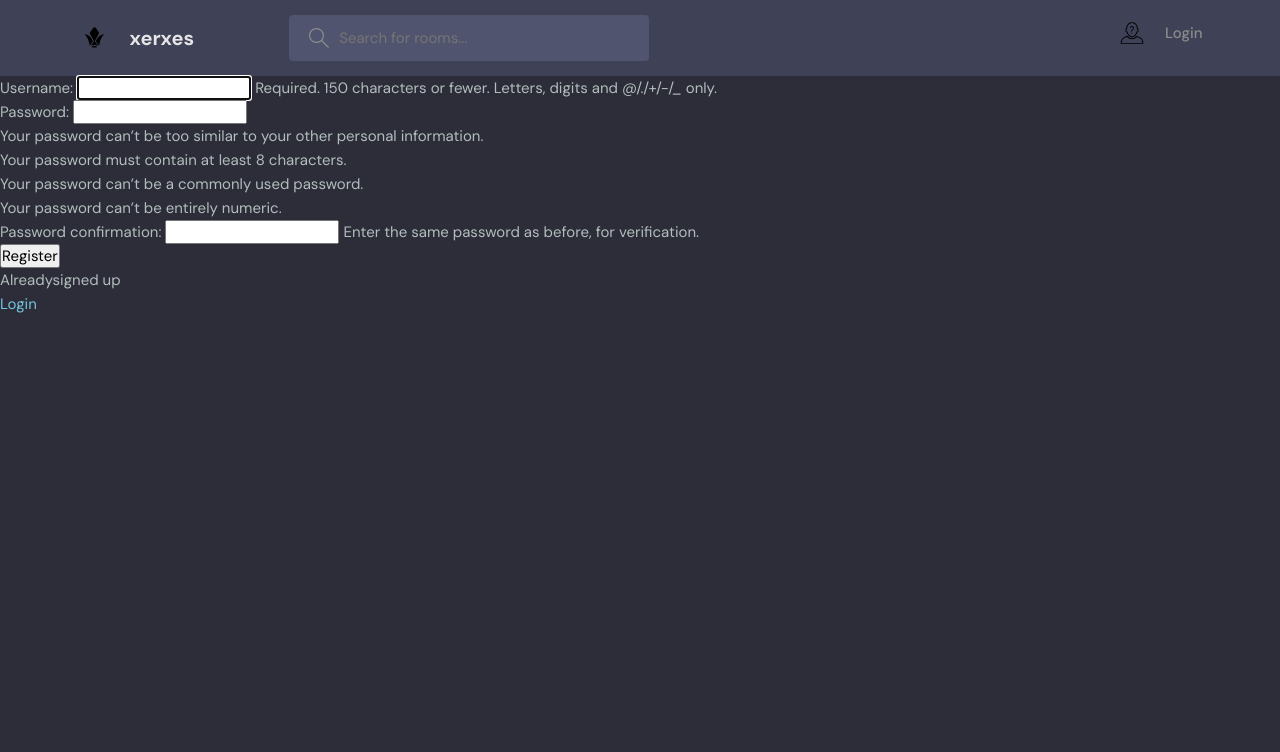
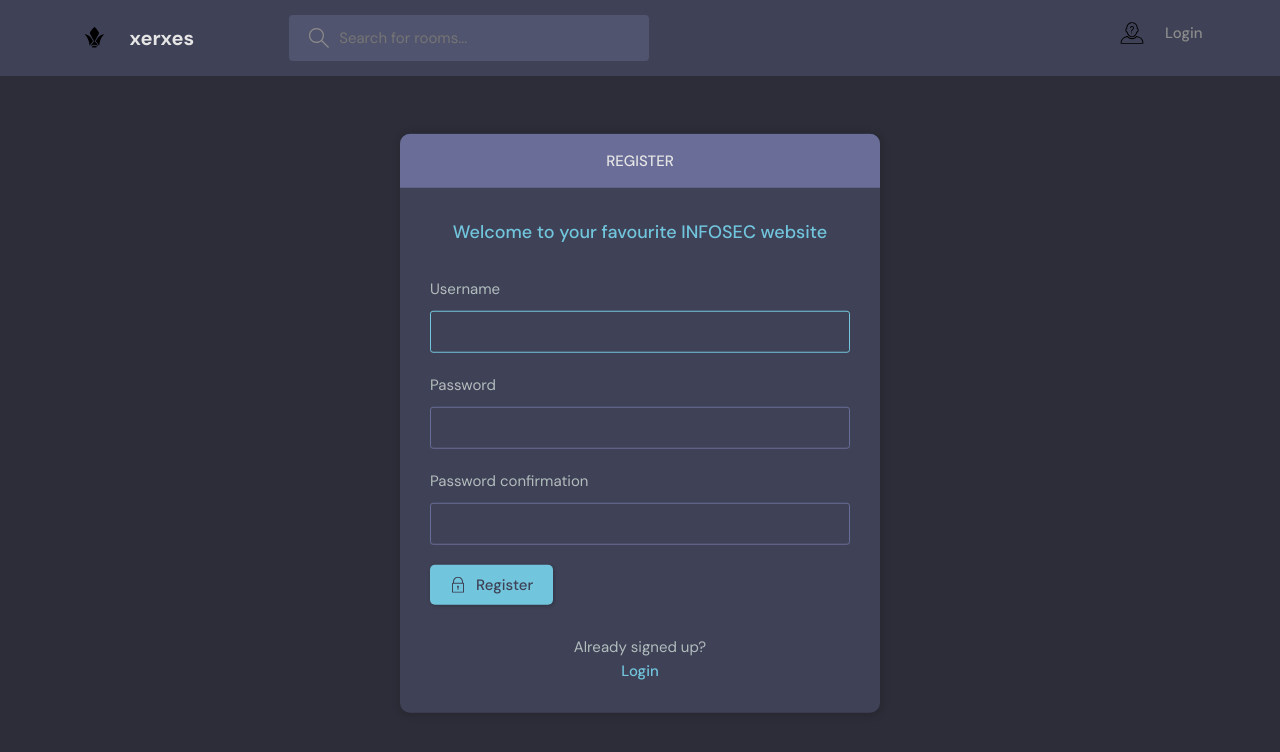
Before and after one commit to inukashiFNS/xerxes, a Django app: page /register/ in a window 1280 px wide. Shown: the top 752 px of the page. Run offline with Django 4.2, Linux system fonts and the light colour scheme.

Commit message:
login and register page update

```diff
--- a/base/templates/base/login_register.html
+++ b/base/templates/base/login_register.html
@@ -1,32 +1,111 @@
 {% extends 'main.html' %}
 
 {% block content %}
+    <main class="auth layout">
+      {% if page == 'login' %}
+      <div class="container">
+        <div class="layout__box">
+          <div class="layout__boxHeader">
+            <div class="layout__boxTitle">
+              <h3>Login</h3>
+            </div>
+          </div>
+          <div class="layout__body">
+            <h2 class="auth__tagline">Welcome to your favourite INFOSEC website</h2>
 
-{% if page == 'login' %}
-<div>
-    <form method="POST" action="">
+            <form class="form" action="" method="POST">
               {% csrf_token %}
-        <label>Username</label>
-        <input type="text" name="username" placeholder="Enter Username"/>
-        <label>Password</label>
-        <input type="password" name="password" placeholder="Enter Password"/>
-        <input type="submit" value="Login" />
+              <div class="form__group form__group">
+                <label for="room_name">Username</label>
+                <input id="username" name="username" type="text" placeholder="e.g. john_doe" />
+              </div>
+              <div class="form__group">
+                <label for="password">Password</label>
+                <input
+                  id="password"
+                  name="password"
+                  type="password"
+                  placeholder="&bull;&bull;&bull;&bull;&bull;&bull;&bull;&bull;"
+                />
+              </div>
+
+              <button class="btn btn--main" type="submit">
+                <svg
+                  version="1.1"
+                  xmlns="http://www.w3.org/2000/svg"
+                  width="32"
+                  height="32"
+                  viewBox="0 0 32 32"
+                >
+                  <title>lock</title>
+                  <path
+                    d="M27 12h-1v-2c0-5.514-4.486-10-10-10s-10 4.486-10 10v2h-1c-0.553 0-1 0.447-1 1v18c0 0.553 0.447 1 1 1h22c0.553 0 1-0.447 1-1v-18c0-0.553-0.447-1-1-1zM8 10c0-4.411 3.589-8 8-8s8 3.589 8 8v2h-16v-2zM26 30h-20v-16h20v16z"
+                  ></path>
+                  <path
+                    d="M15 21.694v4.306h2v-4.306c0.587-0.348 1-0.961 1-1.694 0-1.105-0.895-2-2-2s-2 0.895-2 2c0 0.732 0.413 1.345 1 1.694z"
+                  ></path>
+                </svg>
+
+                Login
+              </button>
             </form>
 
+            <div class="auth__action">
               <p>Haven't signed up yet?</p>
-    <a href="{% url 'register' %}">Sign up</a>
+              <a href="{% url 'register' %}" class="btn btn--link">Sign Up</a>
             </div>
+          </div>
+        </div>
+      </div>
+      {% else %}
+      <div class="container">
+        <div class="layout__box">
+          <div class="layout__boxHeader">
+            <div class="layout__boxTitle">
+              <h3>Register</h3>
+            </div>
+          </div>
+          <div class="layout__body">
+            <h2 class="auth__tagline">Welcome to your favourite INFOSEC website</h2>
 
-{% else %}
+            <form class="form" action="" method="POST">
+              {% csrf_token %}
+              {% for field in form %}
+              <div class="form__group form__group">
+                <label for="room_name">{{field.label}}</label>
+                {{field}}
+              </div>
+              {% endfor %}
 
-<div>
-    <form method="POST" action="">
-        {% csrf_token %}
-        {{form.as_p}}
-        <input type="submit" value="Register" />
+
+              <button class="btn btn--main" type="submit">
+                <svg
+                  version="1.1"
+                  xmlns="http://www.w3.org/2000/svg"
+                  width="32"
+                  height="32"
+                  viewBox="0 0 32 32"
+                >
+                  <title>lock</title>
+                  <path
+                    d="M27 12h-1v-2c0-5.514-4.486-10-10-10s-10 4.486-10 10v2h-1c-0.553 0-1 0.447-1 1v18c0 0.553 0.447 1 1 1h22c0.553 0 1-0.447 1-1v-18c0-0.553-0.447-1-1-1zM8 10c0-4.411 3.589-8 8-8s8 3.589 8 8v2h-16v-2zM26 30h-20v-16h20v16z"
+                  ></path>
+                  <path
+                    d="M15 21.694v4.306h2v-4.306c0.587-0.348 1-0.961 1-1.694 0-1.105-0.895-2-2-2s-2 0.895-2 2c0 0.732 0.413 1.345 1 1.694z"
+                  ></path>
+                </svg>
+
+                Register
+              </button>
             </form>
-    <p>Alreadysigned up</p>
-    <a href="{% url 'login' %}">Login</a>
+
+            <div class="auth__action">
+              <p>Already signed up?</p>
+              <a href="{% url 'login' %}" class="btn btn--link">Login</a>
+            </div>
+          </div>
+        </div>
       </div>
       {% endif %}
+    </main>
     {% endblock content %}
```
Also changed, not shown: base/templates/base/login_register_old.html (added, +32 -0 lines), db.sqlite3. Lines whose indentation alone changed are shown as unchanged.
